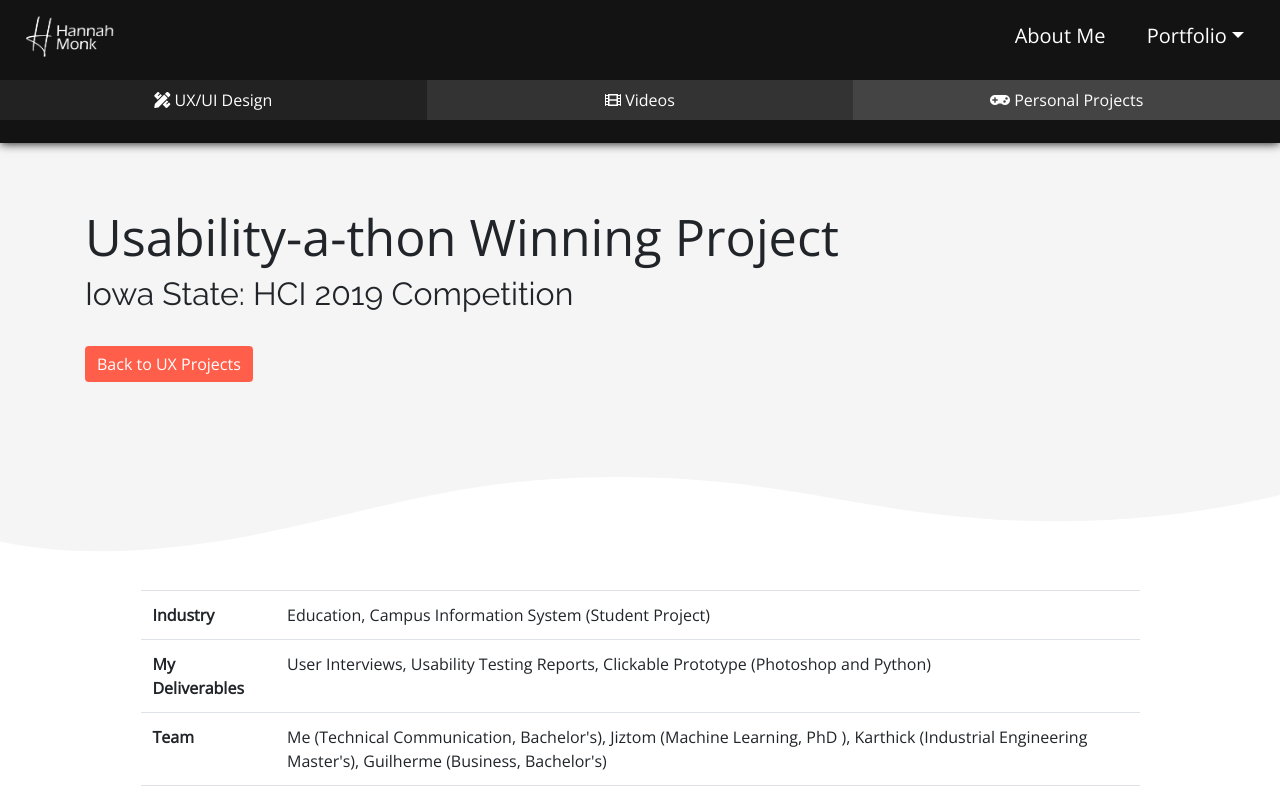
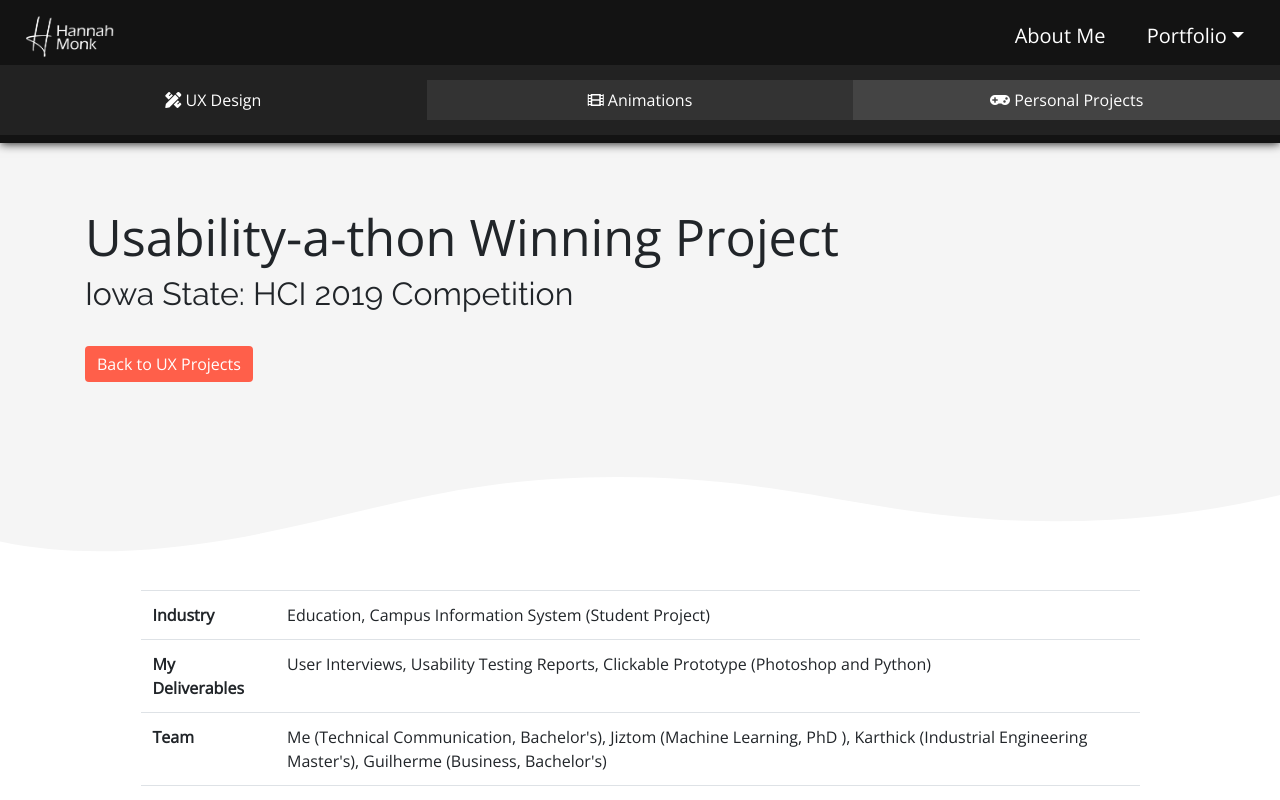
Before and after one commit to hmmonk999/portfolio, a plain HTML site: page ISU_HCI_usability-a-thon.html in a window 1280 px wide. Both pictures are taken after a click on the link "Portfolio". Shown: the top 800 px of the page. Drawn offline with nearby package versions, Linux system fonts and the light colour scheme.

Commit message:
Update ISU_HCI_usability-a-thon.html

```diff
--- a/ISU_HCI_usability-a-thon.html
+++ b/ISU_HCI_usability-a-thon.html
@@ -171,14 +171,14 @@
     <nav class="navbar nav sticky-top px-0" style="background-color: #131313; color: white;">
       <a class="navbar-brand" href="index.html"><img src="logo.png" style="width: 5em;" alt="Hannah Monk logo"></a>
         <div class="navbar-brand">
-        <a class="navbar-brand" href="#about_me">About Me</a>
+          <a class="navbar-brand" href="index.html#about_me">About Me</a>
       <a href="javascript:void(0);" aria-haspopup="true" onclick="projectNav()"><span class="dropdown-toggle">Portfolio</span></a>
        </div>
 
- <div id="portLinks" class="container-fluid" style="background-color: #131313">
+   <div id="portLinks" class="container-fluid" style="background-color: #222">
       <ul class="row nav nav-justified text-center" aria-label="submenu" >
-      <li class="col-lg-4 col-md-4 col-sm-12" style="background-color: #222;"><a href="ux.html" class="nav-link"><i class="fa fa-pencil-ruler"></i> UX/UI Design</a></li>
-      <li class="col-lg-4 col-md-4 col-sm-12" style="background-color: #333;"><a href="videos.html" class="nav-link"><i class="fa fa-film"></i> Videos</a></li>
+        <li class="col-lg-4 col-md-4 col-sm-12" style="background-color: #222;"><a href="ux.html" class="nav-link"><i class="fa fa-pencil-ruler"></i> UX Design</a></li>
+        <li class="col-lg-4 col-md-4 col-sm-12" style="background-color: #333;"><a href="videos.html" class="nav-link"><i class="fa fa-film"></i> Animations</a></li>
         <li class="col-lg-4 col-md-4 col-sm-12" style="background-color: #444;"><a href="personal_projects.html" class="nav-link"><i class="fa fa-gamepad"></i> Personal Projects</a></li>
       </ul>
     </div>
```
Lines whose indentation alone changed are shown as unchanged.
